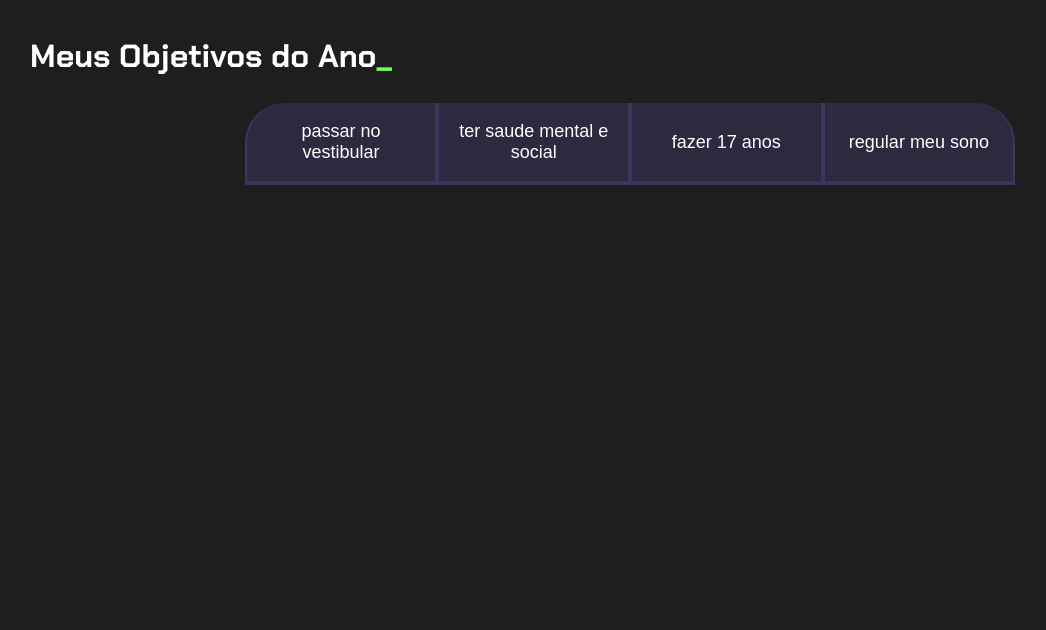
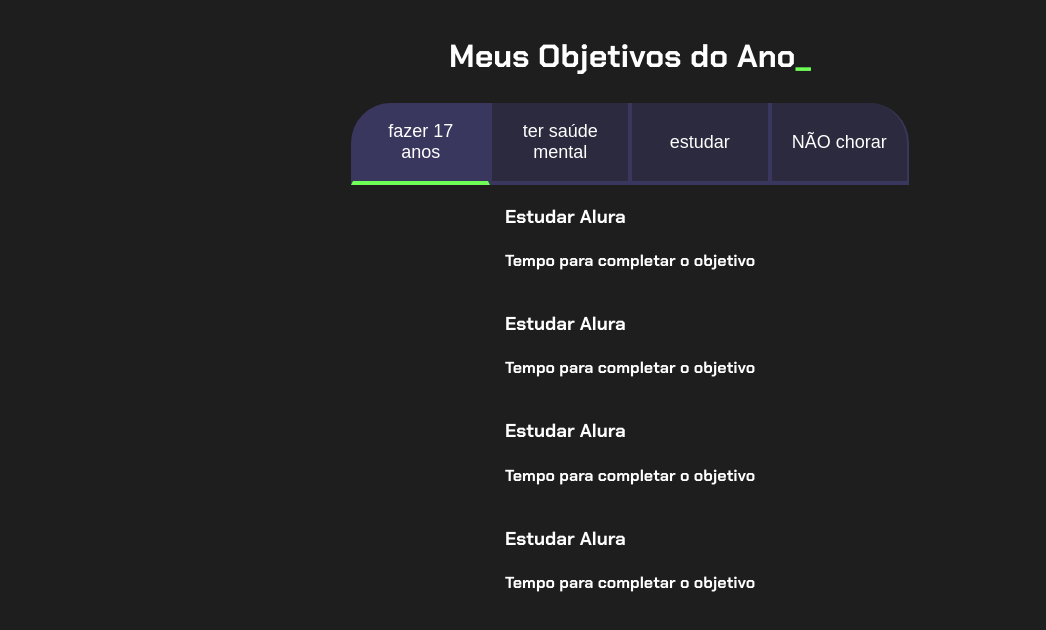
Before and after one commit to AnaViolletta/Ana-, a plain HTML site: page index.html in a window 1280 px wide. Both pictures are taken after a click on the button "fazer 17 anos". Shown: the whole page, without its empty margins (10-1056 px from the left). Drawn offline with Linux system fonts and the light colour scheme.

Commit message:
Add files via upload

```diff
--- a/index.html
+++ b/index.html
@@ -1,32 +1,55 @@
 <!DOCTYPE html>
-<html lang="pt-br"> </html>
-<html>
+<html lang="pt-br">
     <head>
         <meta charset="UTF-8">
-        <meta name="viewpoint" content="windth=device-width, initial-scaled=1.0">
+        <meta name="viewpoint" content="width=device-width, initial-scaled=1.0">
         <title>
-            Meus objetivos do ano :)
+            Meus Objetivos do Ano
         </title>
         <link rel="stylesheet" href="style.css">
-
     </head>
     <body>
         <section class="conteudo-principal">
-            <h2 class="titulo-principal"> Meus Objetivos do Ano<span>_</span> </h2>
+            <h2 class="titulo-principal">Meus Objetivos do Ano<span>_</span> </h2>
                 <div class="botoes">
-                    <button class="botao">passar no vestibular</button>
-                    <button class="botao">ter saude mental e social</button>
                     <button class="botao">fazer 17 anos</button>
-                    <button class="botao">regular meu sono</button>
+                    <button class="botao">ter saúde mental</button>
+                    <button class="botao">estudar </button>
+                    <button class="botao">NÃO chorar</button>
+                </div>
+                <div class="aba-texto">
+                    <div class="aba-conteudo">
+                        <h3 class="aba-conteudo-titulo-principal">
+                            Estudar Alura</h3>
+                        <h4 clas="aba-conteuo-titulo-segundario">
+                            Tempo para completar o objetivo
+                        </h4>
 
-                 </div>
-                 <script src="Main.JS"></script>
+                    </div>
+                </div>
+                <div class="aba-conteudo">
+                    <h3 class="aba-conteudo-titulo-principal">
+                        Estudar Alura</h3>
+                    <h4 clas="aba-conteuo-titulo-segundario">
+                        Tempo para completar o objetivo
+                    </h4>
+
+                </div> <div class="aba-conteudo">
+                    <h3 class="aba-conteudo-titulo-principal">
+                        Estudar Alura</h3>
+                    <h4 clas="aba-conteuo-titulo-segundario">
+                        Tempo para completar o objetivo
+                    </h4>
+
+                </div> <div class="aba-conteudo">
+                    <h3 class="aba-conteudo-titulo-principal">
+                        Estudar Alura</h3>
+                    <h4 clas="aba-conteuo-titulo-segundario">
+                        Tempo para completar o objetivo
+                    </h4>
+
+                </div>
+                <script src="main.js"></script>
         </section>
-
     </body>
-
-
-
-
-
 </html>
--- /dev/null
+++ b/main.js
@@ -0,0 +1,9 @@
+const botoes = document.querySelectorAll(".botao");
+for(let i= 0; i< botoes.length; i++){
+    botoes[i].onclick = function(){
+        for(j=0; j<botoes.length; j++){
+            botoes[j].classList.remove("ativo");
+        }
+        botoes[i].classList.add("ativo");
+    }
+}
--- a/style.css
+++ b/style.css
@@ -1,5 +1,4 @@
 @import url('https://fonts.googleapis.com/css2?family=Chakra+Petch:wght@400;700&display=swap');
-
 :root {
     --cor-de-fundo: #1E1E1E;
     --verde: #6FFF57;
@@ -8,13 +7,11 @@
     --botao-inativo: rgba(58, 55, 94, 0.5);
     --texto-fundo: rgba(58, 55, 94, 0.3);
 }
-
 body {
     background-color: var(--cor-de-fundo);
     color: var(--branco);
     font-family: 'Chakra Petch', sans-serif;
 }
-
 .conteudo-principal {
     display: flex;
     flex-direction: column;
@@ -24,17 +21,14 @@ max-width: 1200px;
     width: 100%;
     margin: 0 auto;
 }
-
 .titulo-principal {
-text-align: left;
+    text-align: center;
     width: 100%;
     font-size: 32px;
 }
-
 .titulo-principal span {
     color: var(--verde);
 }
-
 .botao {
     font-family: "Crakra Petch", sans-serif;
     background-color: var(--botao-inativo);
@@ -50,27 +44,25 @@ border-left: 2px solid var(--botao-ativo);
     border-right: 2px solid var(--botao-ativo);
     border-top: none;
 }
-
 .botao:first-child {
     border-radius: 40px 40px 0 0;
 }
-
 .botoes {
     display: block;
 }
-
 .ativo{
     background-color: var(--botao-ativo);
     border-bottom: 4px solid var(--verde);
 }
-
 @media screen and (min-width: 768px) {
     .botoes {
         display: flex;
     }
+
     .botao:first-child {
         border-radius: 40px 0 0 0;
     }
+
     .botao:last-child {
         border-radius: 0 40px 0 0;
     }
```
Lines whose indentation alone changed are shown as unchanged.
